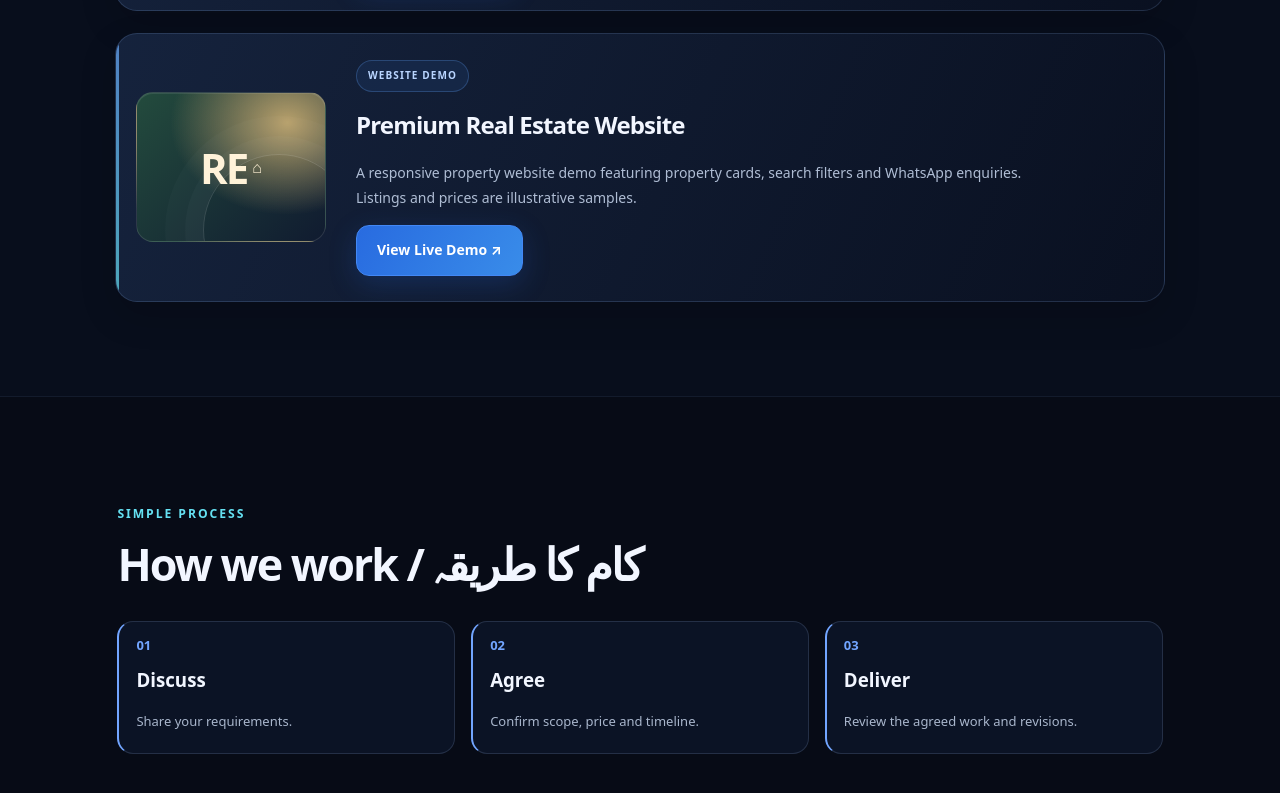
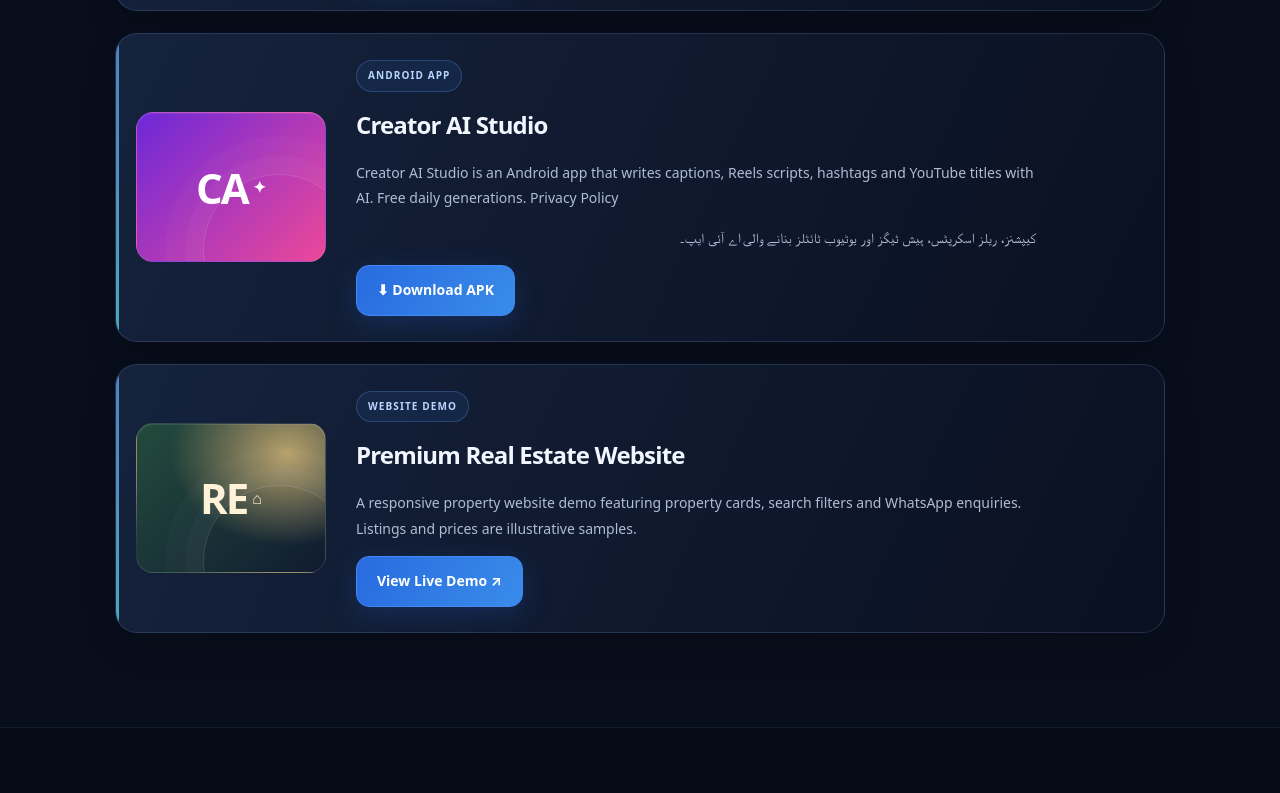
Before and after one commit to miannaveed987/mn-dev-studio, a plain HTML site: page index.html in a window 1280 px wide. Shown: the part 5256-6049 px from the top of the page. Drawn offline with Linux system fonts and the light colour scheme.

Commit message:
Add Creator AI Studio card, APK and privacy policy

```diff
--- a/index.html
+++ b/index.html
@@ -202,6 +202,16 @@
           </div>
         </article>
         <article class="project">
+          <div class="project-art creator-art">CA<span>✦</span></div>
+          <div class="project-info">
+            <span class="tag">ANDROID APP</span>
+            <h3>Creator AI Studio</h3>
+            <p>Creator AI Studio is an Android app that writes captions, Reels scripts, hashtags and YouTube titles with AI. Free daily generations. <a href="creator-ai-studio-privacy.html">Privacy Policy</a></p>
+            <p class="urdu" lang="ur" dir="rtl">کیپشنز، ریلز اسکرپٹس، ہیش ٹیگز اور یوٹیوب ٹائٹلز بنانے والی اے آئی ایپ۔</p>
+            <div class="project-actions"><a class="btn primary" href="apks/CreatorAIStudio.apk" download rel="noopener">⬇ Download APK</a></div>
+          </div>
+        </article>
+        <article class="project">
           <div class="project-art realestate-art">RE<span>⌂</span></div>
           <div class="project-info">
             <span class="tag">WEBSITE DEMO</span>
--- a/style.css
+++ b/style.css
@@ -752,3 +752,4 @@ footer p {
 .mahjong-art{background:linear-gradient(135deg,#7f1d1d,#dc2626);color:#fff}
 
 .love-art{background:linear-gradient(135deg,#7c3aed,#ec4899);color:#fff}
+.creator-art{background:linear-gradient(135deg,#6d28d9,#ec4899);color:#fff}
```
Also changed, not shown: 1 other file.
